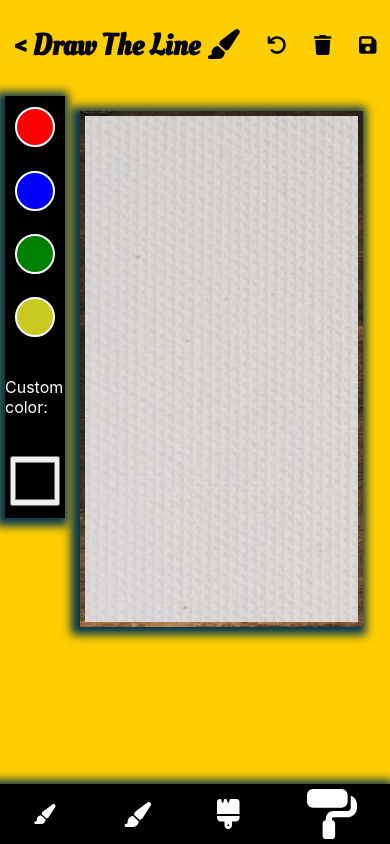
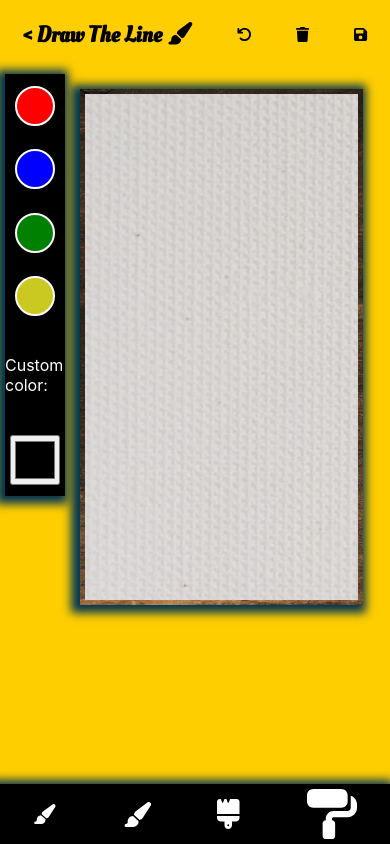
Before and after one commit to DavidVerghese/DrawingWithReact, a React (Create React App) app: page /canvas in a window 390 px wide. Built offline with nearby package versions, Linux system fonts and the light colour scheme.

Commit message:
made header more responsive

```diff
--- a/src/Components/Header/Header.css
+++ b/src/Components/Header/Header.css
@@ -21,3 +21,9 @@ header .logo {
 .header-tools {
   display: flex;
 }
+
+@media only screen and (max-width: 500px){
+  header {
+    font-size: 15px;
+  }
+}
--- a/src/Components/Tools/Tools.css
+++ b/src/Components/Tools/Tools.css
@@ -24,7 +24,7 @@
   flex-direction: row;
   margin-top: 40px;
   flex-wrap: wrap;
-  width: 100%;
+  width: 100vw;
   background-color: black;
   /* background-color: #d2aa09; */
   box-shadow: -3px 2px 9px 6px #033652;
```
